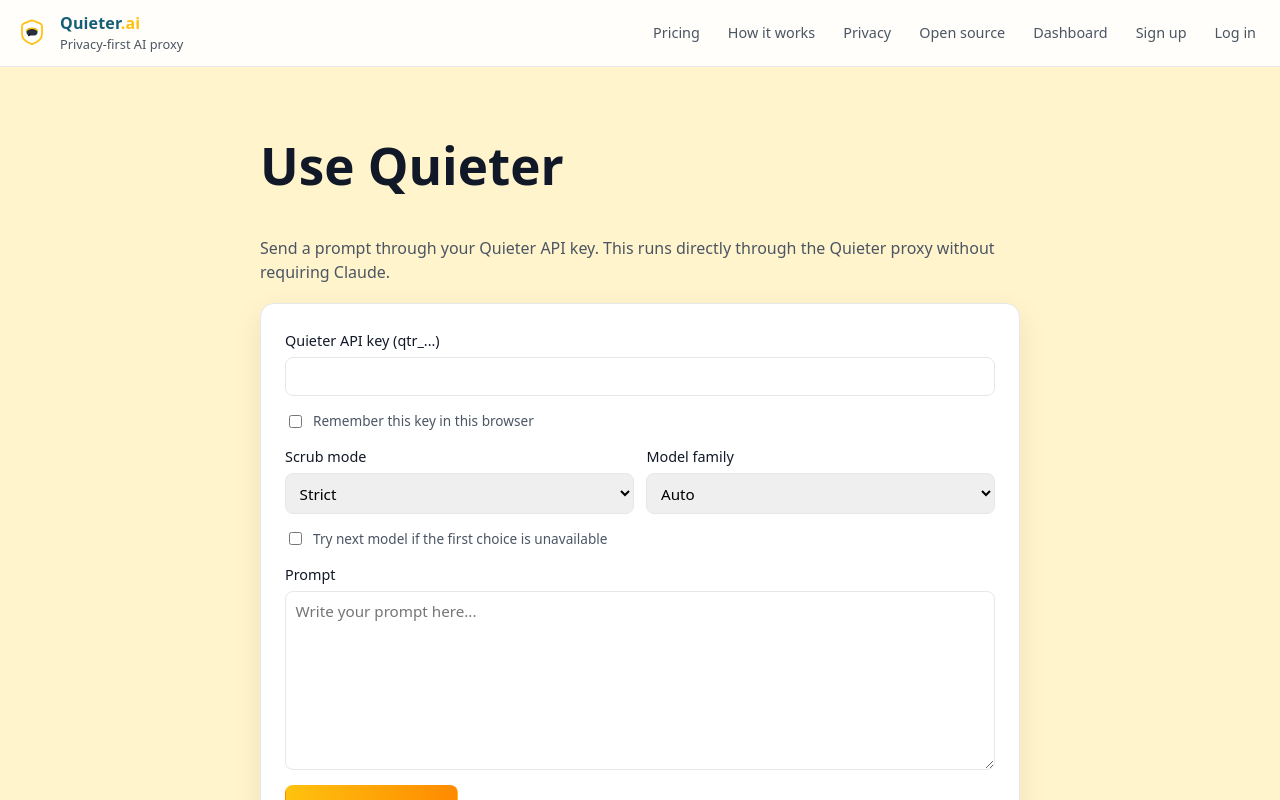
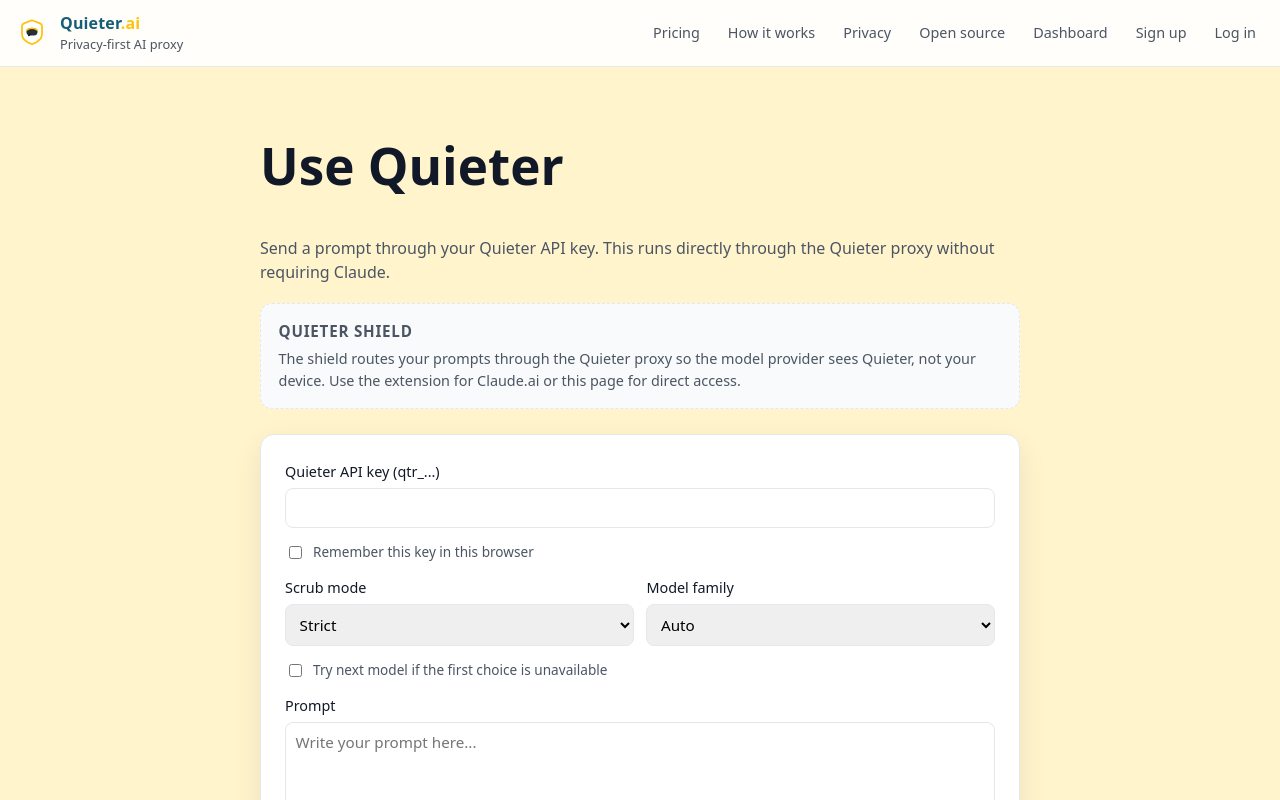
Before and after one commit to pleniv01/quieter.ai, a Vue app in the folder frontend/: page /use in a window 1280 px wide. Shown: the top 800 px of the page. Built offline with nearby package versions, Linux system fonts and the light colour scheme; no server answers.

Commit message:
Reorganize dashboard and move Quieter Shield info to Use Quieter/How It Works

```diff
--- a/frontend/src/views/Dashboard.vue
+++ b/frontend/src/views/Dashboard.vue
@@ -1,6 +1,6 @@
 <template>
   <section class="dash">
-    <h1>Account usage</h1>
+    <h1>Dashboard</h1>
     <p class="lead">
       This is a simple view of how much you’ve used Quieter.ai with your current account.
     </p>
@@ -63,7 +63,6 @@
         <p>
           <strong>Profile name:</strong> {{ profileName || 'Default tenant' }}<br />
           <strong>Total profiles for this account:</strong> {{ tenantCount }}
-          <span v-if="primaryTenantId"><br /><strong>Primary tenant ID:</strong> <code>{{ primaryTenantId }}</code></span>
         </p>
         <p class="profile-note">
           Quieter.ai currently uses a single profile per account by default. In the future, you’ll be
@@ -248,7 +247,6 @@
 const hasSubscription = computed(
   () => usage.value && usage.value.plan && usage.value.plan.toLowerCase() !== 'dev'
 );
-const primaryTenantId = computed(() => tenants.value[0]?.id || '');
 
 function formatCredits(cents) {
   // Backend stores credits as integer units; in our pricing 1 cent = 1 credit.
--- a/frontend/src/views/HowItWorks.vue
+++ b/frontend/src/views/HowItWorks.vue
@@ -53,6 +53,15 @@
           if you’re idle (subscription still renews monthly).
         </p>
       </div>
+    </div>
+
+    <div class="shield-note">
+      <h2>Quieter Shield</h2>
+      <p class="muted">
+        The Quieter Shield is the proxy boundary: your prompts route through Quieter so the model
+        provider sees Quieter, not your device. You can use it via the extension (Claude.ai) or the
+        “Use Quieter” page.
+      </p>
     </div>
 
     <div class="account-note">
@@ -199,6 +208,24 @@
   font-size: 0.85rem;
 }
 
+.shield-note {
+  border: 1px dashed var(--color-border);
+  background: #f9fafb;
+  border-radius: 12px;
+  padding: 0.85rem 1rem;
+  color: var(--color-text-muted);
+  font-size: 0.9rem;
+  margin: 1.2rem 0;
+}
+
+.shield-note h2 {
+  margin: 0 0 0.35rem;
+  font-size: 0.95rem;
+  text-transform: uppercase;
+  letter-spacing: 0.05em;
+  color: var(--color-text-muted);
+}
+
 @media (max-width: 640px) {
   h1 {
     font-size: 1.6rem;
--- a/frontend/src/views/UseQuieter.vue
+++ b/frontend/src/views/UseQuieter.vue
@@ -9,6 +9,13 @@
       Logged in as <strong>{{ loggedInEmail }}</strong>. Usage is tracked to the Quieter account
       tied to the API key you use.
     </p>
+    <div class="shield-note">
+      <h2>Quieter Shield</h2>
+      <p>
+        The shield routes your prompts through the Quieter proxy so the model provider sees Quieter,
+        not your device. Use the extension for Claude.ai or this page for direct access.
+      </p>
+    </div>
 
     <div class="card">
       <label>
@@ -176,6 +183,28 @@
   margin-bottom: 1.2rem;
 }
 
+.shield-note {
+  margin-bottom: 1.6rem;
+  padding: 1rem 1.1rem;
+  border-radius: 12px;
+  border: 1px dashed var(--color-border);
+  background: #f9fafb;
+}
+
+.shield-note h2 {
+  margin: 0 0 0.35rem;
+  font-size: 0.95rem;
+  text-transform: uppercase;
+  letter-spacing: 0.05em;
+  color: var(--color-text-muted);
+}
+
+.shield-note p {
+  margin: 0;
+  color: var(--color-text-muted);
+  font-size: 0.9rem;
+}
+
 .card,
 .response-card {
   background: #ffffff;
```
Also changed, not shown: 1 other file (tests, documents, lock files or other folders).
